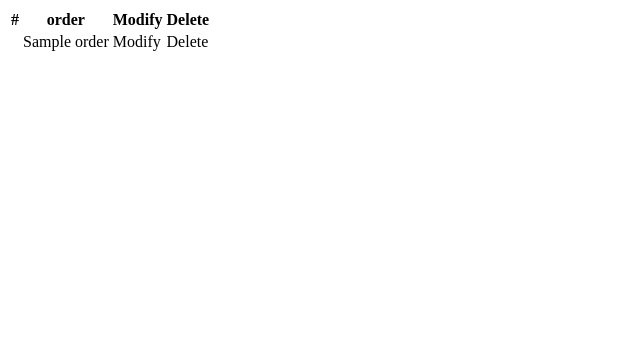
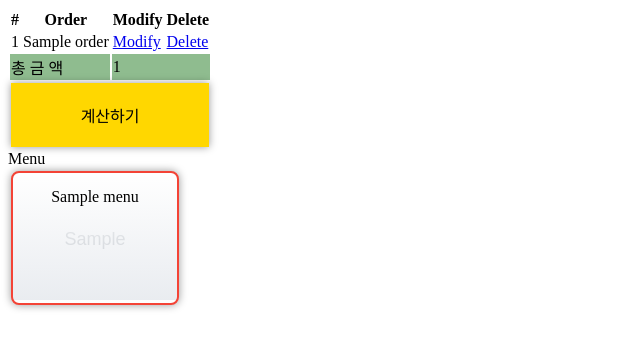
Before and after one commit to 2020emirim/3-damasvin-shinchaerin, a Django app: template order/templates/order/order_list.html in a window 1280 px wide. Shown: the top 349 px of the page, without its empty margins (0-640 px from the left). Run offline with Django 3.2, Linux system fonts and the light colour scheme; the template is opened without the code that fills it: most values are stand-ins (such as "Sample title", 1, 10 or a date in 2020); grey boxes marked "Sample" are stand-in pictures.

Commit message:
Re-Damasvin 완성

```diff
--- a/menu/templates/menu/drink_create.html
+++ b/menu/templates/menu/drink_create.html
@@ -2,7 +2,7 @@
 <html lang="en">
 <head>
     <meta charset="UTF-8">
-    <title>Bubbletea Add</title>
+    <title>Drink Create</title>
 </head>
 <body>
 <form action="" method="post" enctype="multipart/form-data">
--- a/order/templates/order/order_list.html
+++ b/order/templates/order/order_list.html
@@ -3,29 +3,91 @@
 <head>
     <meta charset="UTF-8">
     <title>Order List</title>
+    <style>
+        .button {
+            width: 100px;
+            height: 100px;
+            background-color: white;
+            color: black;
+            border: 2px solid #f44336;
+            border-radius: 8px;
+            padding: 15px 32px;
+            text-align: center;
+            text-decoration: none;
+            display: inline-block;
+            font-size: 16px;
+            transition-duration: 0.4s;
+            box-shadow: 0 0 8px 0 rgba(0, 0, 0, 0.4);
+        }
+
+        .button:hover {
+            background-color: #f44336; /* Green */
+            box-shadow: 0 0 0 0;
+            transform: translateY(2px);
+        }
+
+        .button_result {
+            width: 100%;
+            background-color:gold; /* Green */
+            border: none;
+            color: black;
+            padding: 20px 0px;
+            text-align: center;
+            text-decoration: none;
+            display: inline-block;
+            font-size: 16px;
+            transition-duration: 0.4s;
+            box-shadow: 0 0 8px 0 rgba(0, 0, 0, 0.4);
+        }
+        .button_result:hover {
+            box-shadow: 0 0 0 0;
+            transform: translateY(2px);
+        }
+
+    </style>
 </head>
-
 <body>
 <table>
     <thead>
     <tr>
         <th>#</th>
-                    <th>order</th>
+        <th>Order</th>
         <th>Modify</th>
         <th>Delete</th>
     </tr>
     </thead>
-
     <tbody>
-
+    {% for order in order_list %}
         <tr>
             <td>{{ forloop.counter }}</td>
             <td>{{ order }}</td>
-                    <td>Modify</td>
-                    <td>Delete</td>
-
+            <td><a href="{% url 'order:update' pk=order.id %}">Modify</a></td>
+            <td><a href="{% url 'order:delete' pk=order.id %}">Delete</a></td>
+        </tr>
+    {% endfor %}
+    {% if total_price != None %}
+        <tr>
+            <td colspan="2" style="background-color: darkseagreen">총 금 액</td>
+            <td colspan="2" style="background-color: darkseagreen">{{ total_price }}</td>
+        </tr>
+    {% endif %}
+    <tr>
+        <td colspan="4"><a href="{% url 'order:result' %}" class="button_result">계산하기</a></td>
     </tr>
     </tbody>
 </table>
+<div id="menu">
+    Menu
+    <table>
+        <tbody>
+        <tr>
+            {% for menu in menu_list %}
+                <td><a href="{% url 'order:add' menu_id=menu.id %}" class="button"
+                style="background-image: linear-gradient(white, rgba(0,0,0,0.01) 200%){% if menu.image != '' %}, url('{{ menu.image.url }}');background-position: center;background-repeat: no-repeat;background-size: contain{% endif %}">{{ menu }}</a></td>
+            {% endfor %}
+        </tr>
+        </tbody>
+    </table>
+</div>
 </body>
 </html>
--- a/order/urls.py
+++ b/order/urls.py
@@ -1,9 +1,15 @@
 from django.urls import path
 
-from order.views import OrderListView
+from order import views
+from order.views import OrderListView, OrderCreateView, OrderUpdateView, OrderResultView
 
-app_name='order'
+app_name = 'order'
 
 urlpatterns = [
-    path('', OrderListView.as_view(), name='list')
+  path('', OrderListView.as_view(), name='list'),
+  path('add/<int:menu_id>/', OrderCreateView.as_view(), name='add'),
+  path('update/<int:pk>/', OrderUpdateView.as_view(), name='update'),
+  path('delete/<int:pk>/', views.order_delete, name='delete'),
+  path('result/', OrderResultView.as_view(), name='result'),
+  path('pay/', views.pay, name='pay'),
 ]
```
Also changed, not shown: menu/templates/menu/coffee_create.html (deleted, +0 -11 lines), menu/templates/menu/drink_confirm_delete.html (+8 -8 lines), menu/templates/menu/drink_list.html (+3 -5 lines), menu/templates/menu/drink_update.html (+6 -6 lines), menu/urls.py (+5 -5 lines), menu/views.py (+19 -17 lines), order/forms.py (added, +18 -0 lines), order/templates/order/order_create.html (added, +33 -0 lines), order/templates/order/order_result.html (added, +39 -0 lines), order/templates/order/order_update.html (added, +33 -0 lines), manage.py (line endings or trailing spaces). Lines whose indentation alone changed are shown as unchanged.
